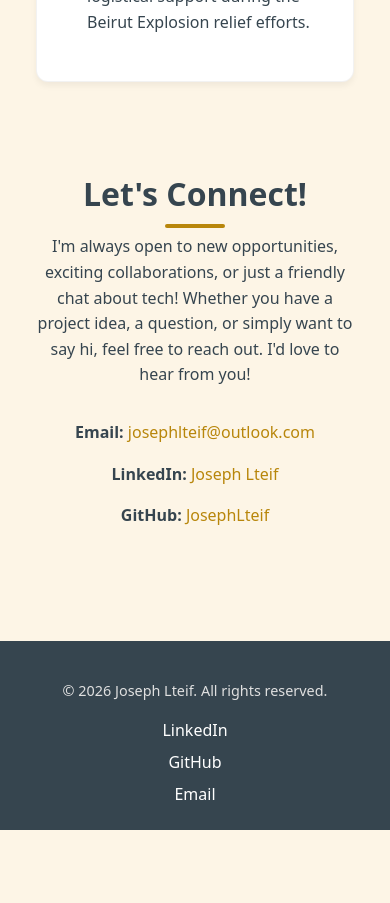
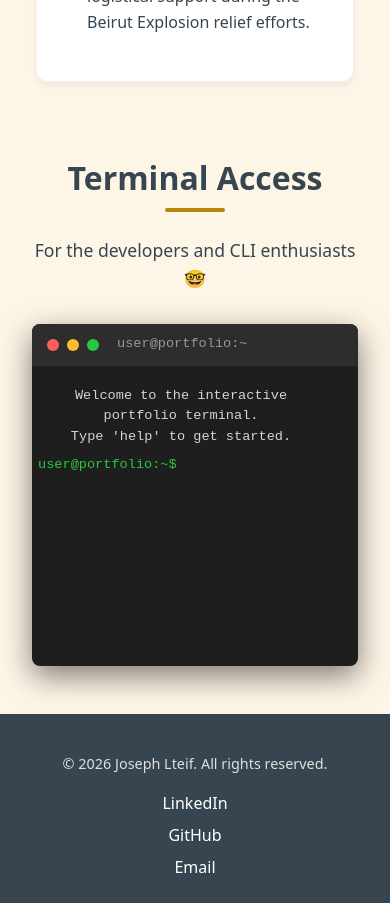
Before and after one commit to JosephLteif/JosephLteif.github.io, a React (Vite) app: page / in a window 390 px wide. Shown: the part 10380-11283 px from the top of the page. Before the commit the page ends 11210 px from the top, so only its background shows below. Built offline with nearby package versions, Linux system fonts and the light colour scheme.

Commit message:
added fun terminal section

```diff
--- a/src/App.jsx
+++ b/src/App.jsx
@@ -5,7 +5,7 @@ import Hero from './components/Hero';
 import Skills from './components/Skills';
 import Experience from './components/Experience';
 import Volunteering from './components/Volunteering';
-import Contact from './components/Contact';
+import Terminal from './components/Terminal';
 import Footer from './components/Footer';
 import Projects from './components/Projects';
 
@@ -19,7 +19,7 @@ function App() {
         <Experience />
         <Projects />
         <Volunteering />
-        <Contact />
+        <Terminal />
       </main>
       <Footer />
     </>
--- a/src/components/Header.jsx
+++ b/src/components/Header.jsx
@@ -40,7 +40,7 @@ function Header() {
               <li onClick={() => setIsNavOpen(false)}><a href="#experience">Experience</a></li>
               <li onClick={() => setIsNavOpen(false)}><a href="#projects">Projects</a></li>
               <li onClick={() => setIsNavOpen(false)}><a href="#volunteering">Volunteering</a></li>
-              <li onClick={() => setIsNavOpen(false)}><a href="#contact">Contact</a></li>
+              <li onClick={() => setIsNavOpen(false)}><a href="#terminal">Terminal</a></li>
             </ul>
           </>,
           document.body
@@ -52,7 +52,7 @@ function Header() {
           <li><a href="#experience">Experience</a></li>
           <li><a href="#projects">Projects</a></li>
           <li><a href="#volunteering">Volunteering</a></li>
-          <li><a href="#contact">Contact</a></li>
+          <li><a href="#terminal">Terminal</a></li>
         </ul>
 
       </nav>
--- /dev/null
+++ b/src/components/Terminal.css
@@ -0,0 +1,147 @@
+.terminal-section {
+    padding: 6rem 2rem 4rem;
+    /* Increased top padding */
+    background-color: var(--background-color);
+    display: flex;
+    justify-content: center;
+    align-items: center;
+    text-align: center;
+}
+
+.terminal-content {
+    width: 100%;
+    max-width: 800px;
+    display: flex;
+    flex-direction: column;
+    align-items: center;
+}
+
+.terminal-subtitle {
+    margin-bottom: 2rem;
+    color: var(--text-secondary);
+    font-size: 1.1rem;
+}
+
+.terminal-container {
+    width: 100%;
+    max-width: 800px;
+    background-color: #1e1e1e;
+    border-radius: 8px;
+    box-shadow: 0 10px 30px rgba(0, 0, 0, 0.5);
+    overflow: hidden;
+    font-family: 'Fira Code', 'Roboto Mono', monospace;
+    /* Fallback to Roboto Mono if Fira Code isn't loaded, though a standard monospace works too */
+}
+
+.terminal-header {
+    background-color: #2d2d2d;
+    padding: 10px 15px;
+    display: flex;
+    align-items: center;
+    border-bottom: 1px solid #333;
+}
+
+.terminal-button {
+    width: 12px;
+    height: 12px;
+    border-radius: 50%;
+    margin-right: 8px;
+}
+
+.terminal-button.red {
+    background-color: #ff5f56;
+}
+
+.terminal-button.yellow {
+    background-color: #ffbd2e;
+}
+
+.terminal-button.green {
+    background-color: #27c93f;
+}
+
+.terminal-title {
+    margin-left: 10px;
+    color: #999;
+    font-size: 0.85rem;
+}
+
+.terminal-body {
+    padding: 20px;
+    height: 400px;
+    /* Fixed height for scroll */
+    overflow-y: auto;
+    color: #d4d4d4;
+    font-size: 0.95rem;
+    cursor: text;
+}
+
+.terminal-line {
+    margin-bottom: 8px;
+    line-height: 1.5;
+    word-break: break-word;
+    /* Prevent long strings from breaking layout */
+}
+
+.terminal-line.output {
+    color: #d4d4d4;
+    white-space: pre-wrap;
+    /* Preserve formatting for commands like 'help' if we align them */
+}
+
+.terminal-line.error {
+    color: #ff5f56;
+}
+
+.prompt {
+    color: #27c93f;
+    /* Green prompt */
+    margin-right: 8px;
+    user-select: none;
+}
+
+.input-line {
+    display: flex;
+    align-items: center;
+}
+
+#terminal-input {
+    background: transparent;
+    border: none;
+    color: #d4d4d4;
+    font-family: inherit;
+    font-size: inherit;
+    flex: 1;
+    outline: none;
+    padding: 0;
+    margin: 0;
+}
+
+/* Scrollbar for terminal */
+.terminal-body::-webkit-scrollbar {
+    width: 8px;
+}
+
+.terminal-body::-webkit-scrollbar-track {
+    background: #1e1e1e;
+}
+
+.terminal-body::-webkit-scrollbar-thumb {
+    background: #444;
+    border-radius: 4px;
+}
+
+.terminal-body::-webkit-scrollbar-thumb:hover {
+    background: #555;
+}
+
+@media (max-width: 600px) {
+    .terminal-section {
+        padding: 2rem 1rem;
+    }
+
+    .terminal-body {
+        height: 300px;
+        font-size: 0.85rem;
+    }
+}
--- /dev/null
+++ b/src/components/Terminal.jsx
@@ -0,0 +1,128 @@
+import React, { useState, useEffect, useRef } from 'react';
+import './Terminal.css';
+
+const COMMANDS = {
+    help: [
+        "Available commands:",
+        "  help        - Show this help message",
+        "  about       - Learn a bit about me",
+        "  skills      - List my technical skills",
+        "  experience  - View my professional journey",
+        "  projects    - See what I've built",
+        "  contact     - Get my contact info",
+        "  clear       - Clear the terminal screen"
+    ],
+    about: [
+        "Hi! I'm Joseph Lteif.",
+        "I am a passionate Software Engineer focused on building scalable, user-centric applications.",
+        "I love solving complex problems, whether it's optimizing high-bandwidth systems or crafting pixel-perfect UIs."
+    ],
+    skills: [
+        "--- CORE SKILLS ---",
+        "Languages: Java, JavaScript, C++, C#, Dart, Python, SQL",
+        "Frontend:  React, Angular, Flutter, Bootstrap, CSS3, HTML5",
+        "Backend:   Spring Boot, .NET Core, Node.js",
+        "Tools:     Git, Docker, Jenkins, Splunk, Postman",
+        "Databases: Sybase, PostgreSQL, MongoDB"
+    ],
+    experience: [
+        "--- PROFESSIONAL TIMELINE ---",
+        "2023 - Pres. | Murex (Software Engineer) - Optimizing high-bandwidth systems.",
+        "2022 - 2023  | Rock Solid Group (Software Engineer) - Built custom CMS & Web Interfaces.",
+        "2021 - 2023  | Codepickles (Software Engineer) - Flutter Apps & IoT Integration.",
+        "2021 - 2021  | Tekwin Digital (Full Stack Engineer) - Mobile & Web Development."
+    ],
+    projects: [
+        "To view my projects, please scroll up to the 'Projects' section!",
+        "Tip: You can visually explore them there."
+    ],
+    contact: [
+        "--- GET IN TOUCH ---",
+        "Email:    josephlteif@outlook.com",
+        "LinkedIn: linkedin.com/in/joseph-lteif",
+        "GitHub:   github.com/JosephLteif",
+        "Feel free to reach out for collaborations or just to say hi!"
+    ],
+    clear: "CLEAR_ACTION",
+};
+
+function Terminal() {
+    const [history, setHistory] = useState([
+        { type: 'output', text: ["Welcome to the interactive portfolio terminal.", "Type 'help' to get started."] }
+    ]);
+    const [input, setInput] = useState('');
+    const bottomRef = useRef(null);
+
+    useEffect(() => {
+        if (bottomRef.current) {
+            bottomRef.current.scrollIntoView({ behavior: 'smooth' });
+        }
+    }, [history]);
+
+    const handleKeyDown = (e) => {
+        if (e.key === 'Enter') {
+            const trimmedInput = input.trim().toLowerCase();
+
+            const newHistory = [...history, { type: 'input', text: [input] }];
+
+            if (trimmedInput === 'clear') {
+                setHistory([]);
+            } else if (COMMANDS[trimmedInput]) {
+                newHistory.push({ type: 'output', text: COMMANDS[trimmedInput] });
+                setHistory(newHistory);
+            } else if (trimmedInput !== '') {
+                newHistory.push({ type: 'error', text: [`Command not found: ${trimmedInput}`, "Type 'help' for available commands."] });
+                setHistory(newHistory);
+            } else {
+                setHistory(newHistory);
+            }
+
+            setInput('');
+        }
+    };
+
+    return (
+        <section id="terminal" className="terminal-section">
+            <div className="terminal-content">
+                <h2 className="section-title">Terminal Access</h2>
+                <p className="terminal-subtitle">For the developers and CLI enthusiasts 🤓</p>
+
+                <div className="terminal-container">
+                    <div className="terminal-header">
+                        <div className="terminal-button red"></div>
+                        <div className="terminal-button yellow"></div>
+                        <div className="terminal-button green"></div>
+                        <span className="terminal-title">user@portfolio:~</span>
+                    </div>
+                    <div className="terminal-body" onClick={() => document.getElementById('terminal-input').focus()}>
+                        {history.map((line, index) => (
+                            <div key={index} className={`terminal-line ${line.type}`}>
+                                {line.type === 'input' && <span className="prompt">user@portfolio:~$ </span>}
+                                {Array.isArray(line.text) ? (
+                                    line.text.map((t, i) => <div key={i}>{t}</div>)
+                                ) : (
+                                    <span>{line.text}</span>
+                                )}
+                            </div>
+                        ))}
+                        <div className="input-line">
+                            <span className="prompt">user@portfolio:~$ </span>
+                            <input
+                                id="terminal-input"
+                                type="text"
+                                value={input}
+                                onChange={(e) => setInput(e.target.value)}
+                                onKeyDown={handleKeyDown}
+                                autoComplete="off"
+                                spellCheck="false"
+                            />
+                            <div ref={bottomRef} />
+                        </div>
+                    </div>
+                </div>
+            </div>
+        </section>
+    );
+}
+
+export default Terminal;
```
